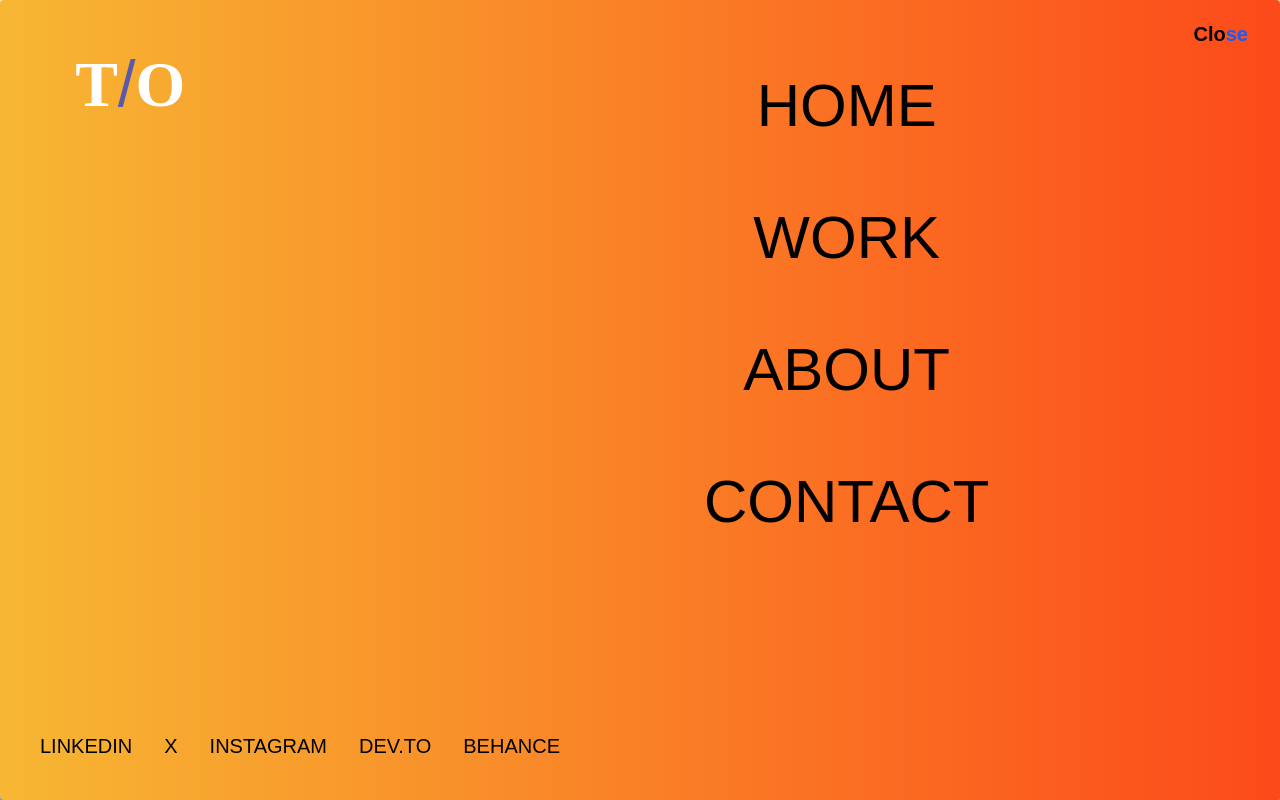
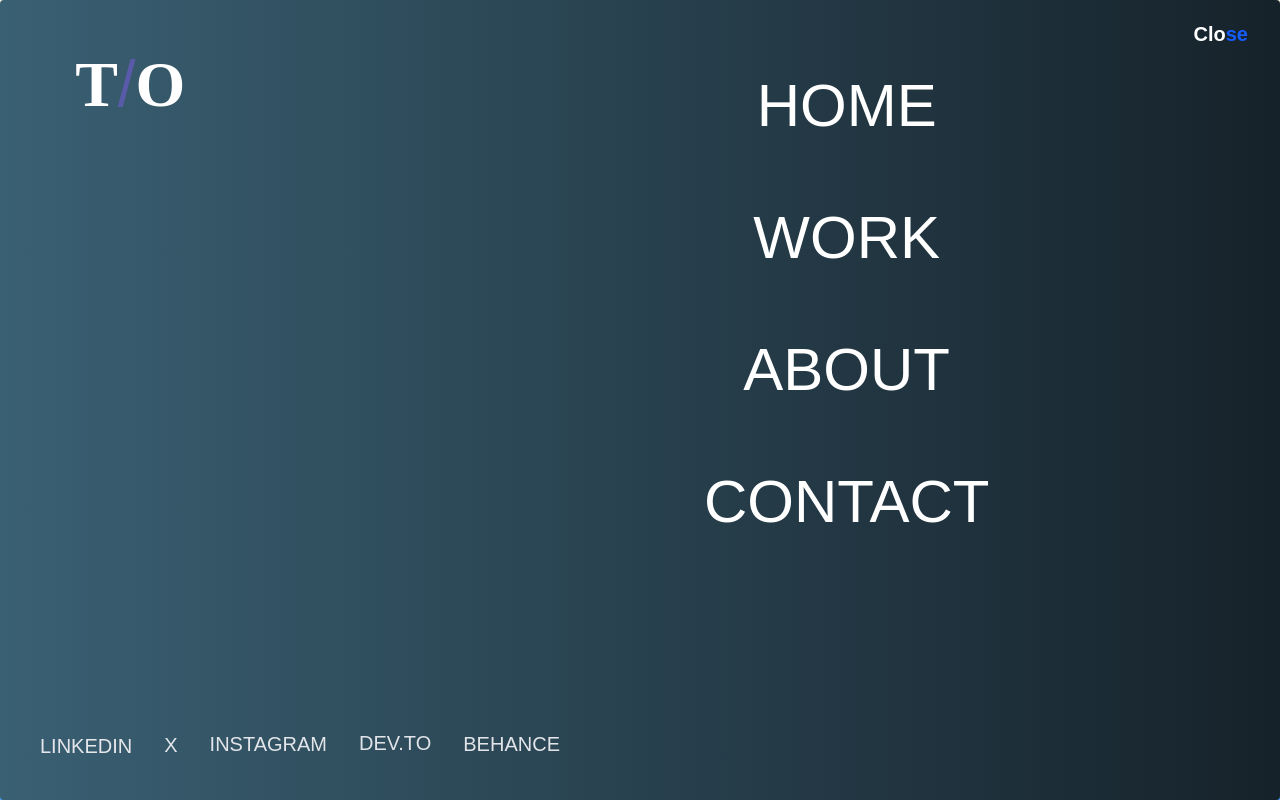
Before and after one commit to tobias-omondi/Portfolio-Web, a React (Vite) app in the folder Tobzartwork/: page / in a window 1280 px wide. Both pictures are taken after a click on the button "Menu". Shown: the top 800 px of the page. Built offline with nearby package versions, Linux system fonts and the light colour scheme; a web font is replaced by a local one.

Commit message:
changed scrollbar ui

```diff
--- /dev/null
+++ b/Tobzartwork/src/components/About.jsx
@@ -0,0 +1,11 @@
+import React from 'react'
+
+const About = () => {
+  return (
+    <div>
+      <h1 className='text-6xl text-center'>About</h1>
+    </div>
+  )
+}
+
+export default About
--- /dev/null
+++ b/Tobzartwork/src/components/Contact.jsx
@@ -0,0 +1,11 @@
+import React from 'react'
+
+const Contact = () => {
+  return (
+    <div>
+      <h1 className='text-center text-6xl'>CONTACT</h1>
+    </div>
+  )
+}
+
+export default Contact
--- a/Tobzartwork/src/components/Home.jsx
+++ b/Tobzartwork/src/components/Home.jsx
@@ -2,6 +2,9 @@ import React from 'react'
 import Navbar from './Navbar'
 import myImage from '/src/assets/portfolio.avif'
 import Footer from './Footer'
+import Contact from './Contact'
+import Work from './Work'
+import About from './About'
 
 const Home = () => {
   return (
@@ -12,6 +15,20 @@ const Home = () => {
           <p className='text-6xl lg:text-9xl font-bold text-center'>WE CREATE FEELINGS</p>
       </div>
 
+       {/* About section */}
+      <div className='mt-10'>
+        <About />
+      </div>
+
+      {/* Work section */}
+      <div className='mt-10'>
+        <Work />
+      </div>
+
+      {/* Contact section */}
+      <div className='mt-10'>
+        <Contact />
+      </div>
       {/* footer section */}
       <div className='mt-20'>
         <Footer />
--- a/Tobzartwork/src/components/Navbar.jsx
+++ b/Tobzartwork/src/components/Navbar.jsx
@@ -14,7 +14,7 @@ const socialLinks = [
   {name: 'LINKEDIN', link: 'https://www.linkedin.com/in/tobias-ogola-8b1945273/'},
   {name: 'X', link: '#'},
   {name: 'INSTAGRAM', link: '#'},
-  {name: 'DEV.TO', link: '#'},
+  {name: 'DEV.TO', link: 'https://dev.to/tobiasog'},
   {name: 'BEHANCE', link: '#'}
 ]
 
@@ -72,12 +72,12 @@ const Navbar = () => {
     const links = socialLinksRef.current.querySelectorAll('a');
     gsap.fromTo(
       links,
-      { y: -100, opacity: 0 },
+      { y: -200, opacity: 0 },
       {
         y: 0,
         opacity: 1,
         duration: 3.05,
-        ease: "elastic.out(1,0.3)",
+        ease: "elastic.out(4,0.3)",
         stagger: 0.09,
       }
     );
@@ -113,7 +113,7 @@ const Navbar = () => {
         {!toggleMenu ? (
           <button
             ref = {buttonref}
-            className='open-menu-button text-black font-extrabold text-xl hover:rounded-2xl cursor-pointer border-none bg-transparent'
+            className='open-menu-button text-blue-500 font-extrabold text-xl hover:rounded-2xl cursor-pointer border-none bg-transparent'
             onClick={() => setMenuOpen(true)}
             aria-label="Open menu"
           >
@@ -122,7 +122,7 @@ const Navbar = () => {
         ) : (
           <button
             ref={closebuttonref}
-            className="text-black text-xl cursor-pointer font-extrabold border-none bg-transparent"
+            className="text-white text-xl cursor-pointer font-extrabold border-none bg-transparent"
             onClick={() => setMenuOpen(false)}
             aria-label="Close menu"
           >
@@ -149,14 +149,14 @@ const Navbar = () => {
           <div className='flex flex-col items-center flex-2'>
             <ul>
               {navbarMenu.map((item) => (
-                <li key={item.name} className='text-black text-center font-medium text-4xl lg:text-6xl lg:py-4 px-4 rounded mt-16 lg:mt-10 brand-name'>
+                <li key={item.name} className='text-white text-center font-medium text-4xl lg:text-6xl lg:py-4 px-4 rounded mt-16 lg:mt-10 brand-name'>
                   <a href={item.link} onClick={() => setMenuOpen(false)}>{item.name}</a>
                 </li>
               ))}
             </ul>
             <div
              ref={socialLinksRef}
-             className='social-links absolute bottom-6 left-4 sm:bottom-10 sm:left-10 flex flex-row flex-wrap text-lg sm:text-xl gap-4 sm:gap-8 font-extralight text-black'>
+             className='social-links absolute bottom-6 left-4 sm:bottom-10 sm:left-10 flex flex-row flex-wrap text-lg sm:text-xl gap-4 sm:gap-8 font-light text-gray-200'>
               {socialLinks.map(link => (
 
                 <a key={link.name} href={link.link}>{link.name} </a>
--- /dev/null
+++ b/Tobzartwork/src/components/Work.jsx
@@ -0,0 +1,11 @@
+import React from 'react'
+
+const Work = () => {
+  return (
+    <div>
+      <h1 className='text-6xl text-center'>DESIGING WORK</h1>
+    </div>
+  )
+}
+
+export default Work
--- a/Tobzartwork/src/index.css
+++ b/Tobzartwork/src/index.css
@@ -2,7 +2,7 @@
 
 body{
   font-family: 'Melodrama', serif;
-  background-color: bisque;
+  background-color: beige;
 }
 
 h1, h2, h3, h4, h5, h6 .brand-name {
@@ -14,14 +14,31 @@ p, li, a, span, button, input, textarea .body-text-view{
 }
 
 .custom-gradient{
-  /* background: #000000;
-background: linear-gradient(18deg, rgb(0, 0, 0) 43%, rgb(59, 85, 134) 100% 100%, rgb(73, 113, 189) 100%); */
-/* https://grabient.com/HQRgrAzANKAcAsMQHYBMSwE4atrHI6wYYIMyFMAbLAAw50P3C70C0toVYMpzsEKlFpA?style=linearGradient&steps=3&angle=90 */
-background: #fc4a1a;  /* fallback for old browsers */
-background: -webkit-linear-gradient(to right, #f7b733, #fc4a1a);  /* Chrome 10-25, Safari 5.1-6 */
-background: linear-gradient(to right, #f7b733, #fc4a1a); /* W3C, IE 10+/ Edge, Firefox 16+, Chrome 26+, Opera 12+, Safari 7+ */
+ background: #16222A;  /* fallback for old browsers */
+background: -webkit-linear-gradient(to right, #3A6073, #16222A);  /* Chrome 10-25, Safari 5.1-6 */
+background: linear-gradient(to right, #3A6073, #16222A); /* W3C, IE 10+/ Edge, Firefox 16+, Chrome 26+, Opera 12+, Safari 7+ */
+
 
 }
 .custom-gradient2 {
   color: rgb(90, 90, 170);
 }
+
+/* scrollbar */
+
+::-webkit-scrollbar {
+  width: 1px;
+}
+
+::-webkit-scrollbar-track {
+  background: #ffffff;
+}
+
+::-webkit-scrollbar-thumb {
+  background: rgb(112, 112, 250);
+  border-radius: 8px;
+}
+
+::-webkit-scrollbar-thumb:hover {
+  background: blue;
+}
```
